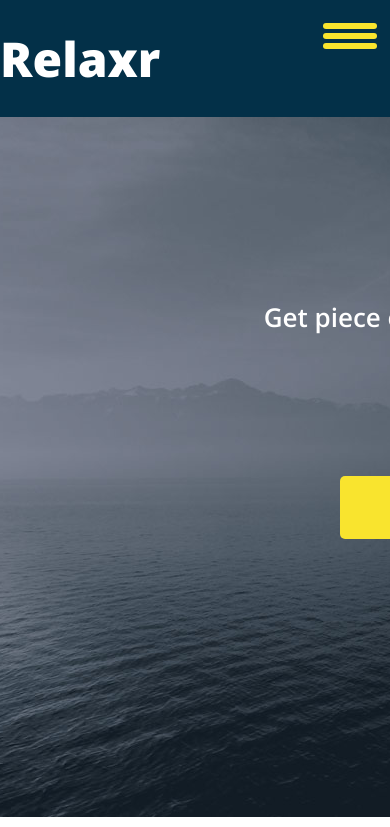
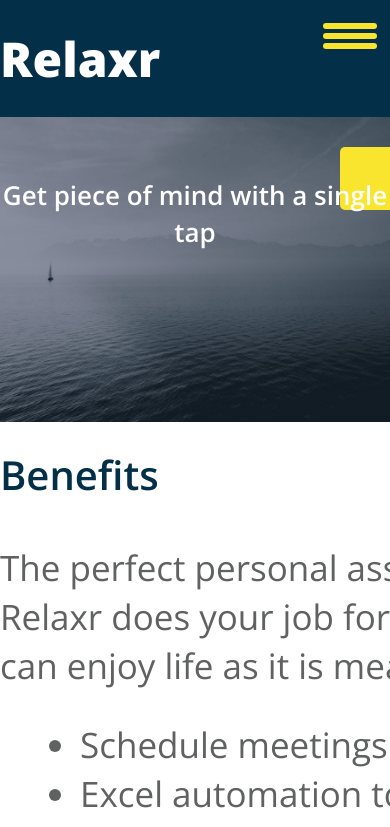
Before and after one commit to JorHernandez/Unit_5, a plain HTML site: page Assignment/starter_code/index.html in a window 390 px wide. Shown: the top 827 px of the page. Drawn offline with nearby package versions, Linux system fonts and the light colour scheme.

Commit message:
more adjustments
added more adjustments

```diff
--- a/Assignment/starter_code/css/style.css
+++ b/Assignment/starter_code/css/style.css
@@ -306,7 +306,7 @@ footer p {
 }
 
 
-@media only screen and (max-width: 769px){
+@media only screen and (max-width: 768px){
 
  header nav {
   width: 100%;
@@ -340,12 +340,24 @@ header nav ul{
   transition:height 1s;
   overflow: hidden;
 }
+#hero{
+  height: auto;
+  padding: 30px 0px 212px;
+}
 #hero h2{
- height: auto;
+ display:block;
+ position: absolute;
  padding: 30px 0 50px;
  font-size: 1em;
+ width: 100%;
+ border-radius: 1em;
+ margin:0 0 0 0;
+}
 
 
+#benefits {
+  font-size: 35px;
+  padding: 25px 0 35px;
+
 }
-
  }
```
